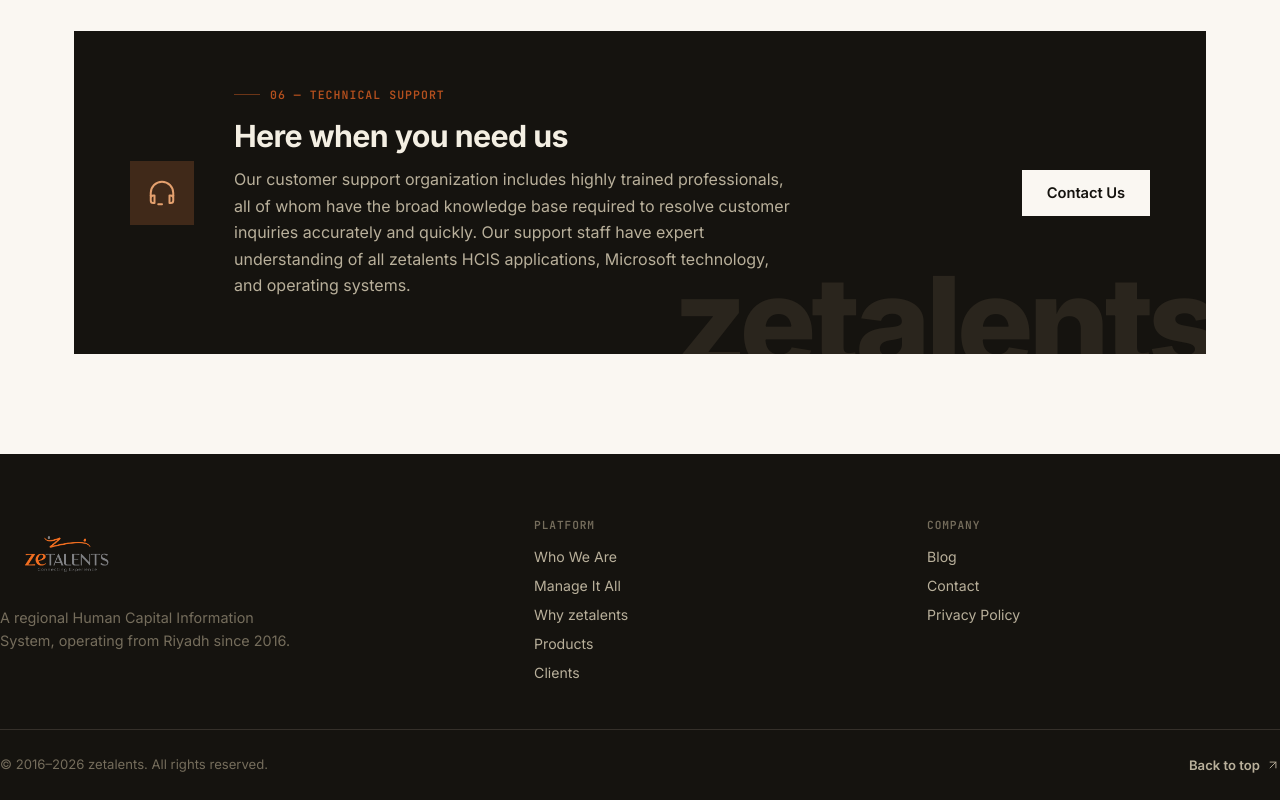
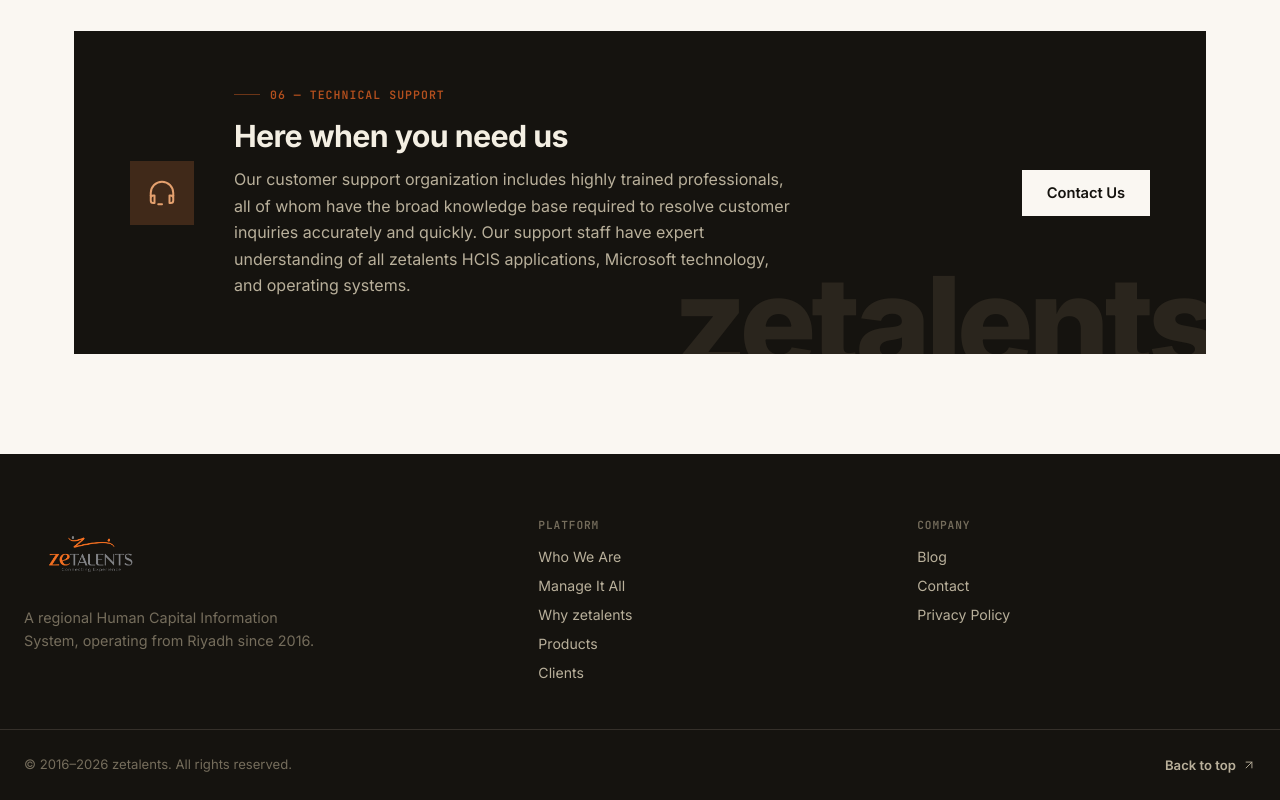
Before and after one commit to hazemsalama6000/ZetalentWebSite, an Angular app: page / in a window 1280 px wide. Shown: the part 4205-5005 px from the top of the page. Built offline with nearby package versions, Linux system fonts and the light colour scheme.

Commit message:
refactor: update padding properties for footer and header sections

```diff
--- a/src/app/app.scss
+++ b/src/app/app.scss
@@ -119,7 +119,7 @@
   display: grid;
   grid-template-columns: 1.4fr 1fr 1fr;
   gap: 40px;
-  padding: 64px 0 48px;
+  padding-block: 64px 48px;
   border-bottom: 1px solid var(--line-dark);
 }
 
@@ -173,7 +173,7 @@
   align-items: center;
   justify-content: space-between;
   gap: 16px;
-  padding: 24px 0;
+  padding-block: 24px;
   flex-wrap: wrap;
 }
 
```
